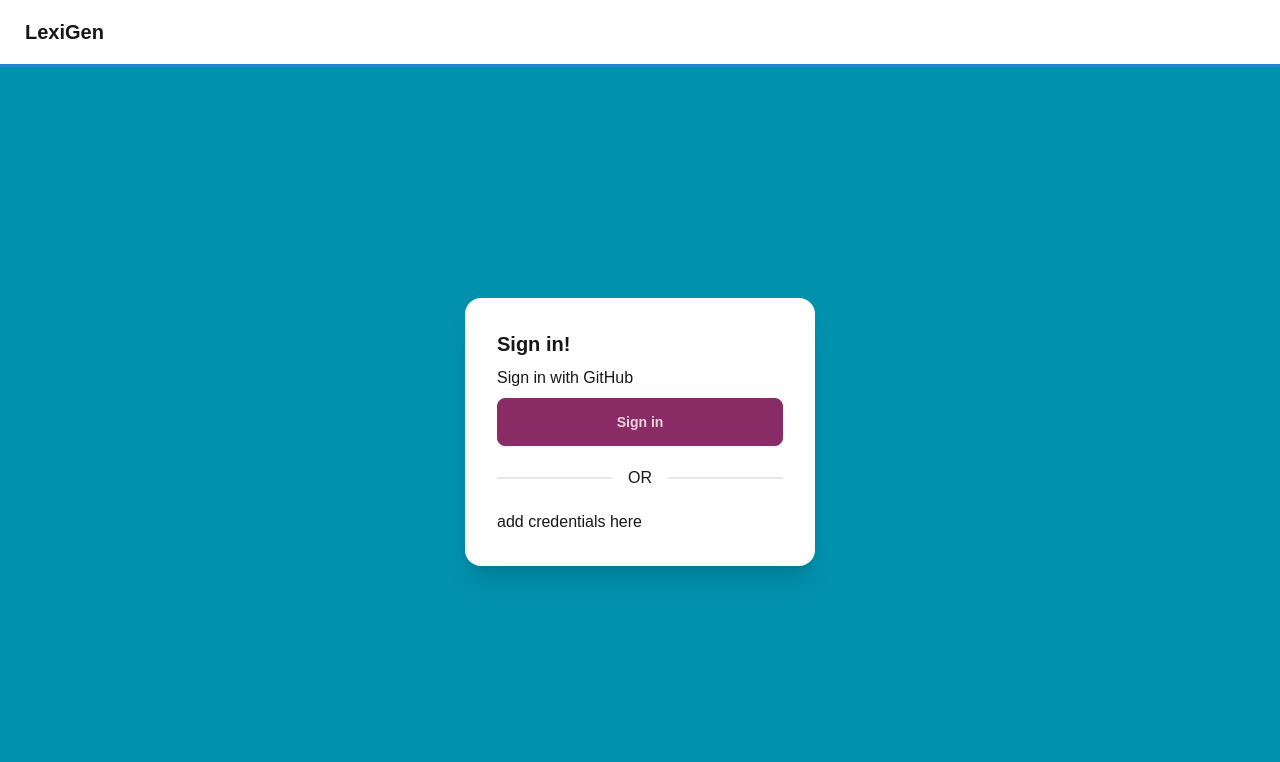
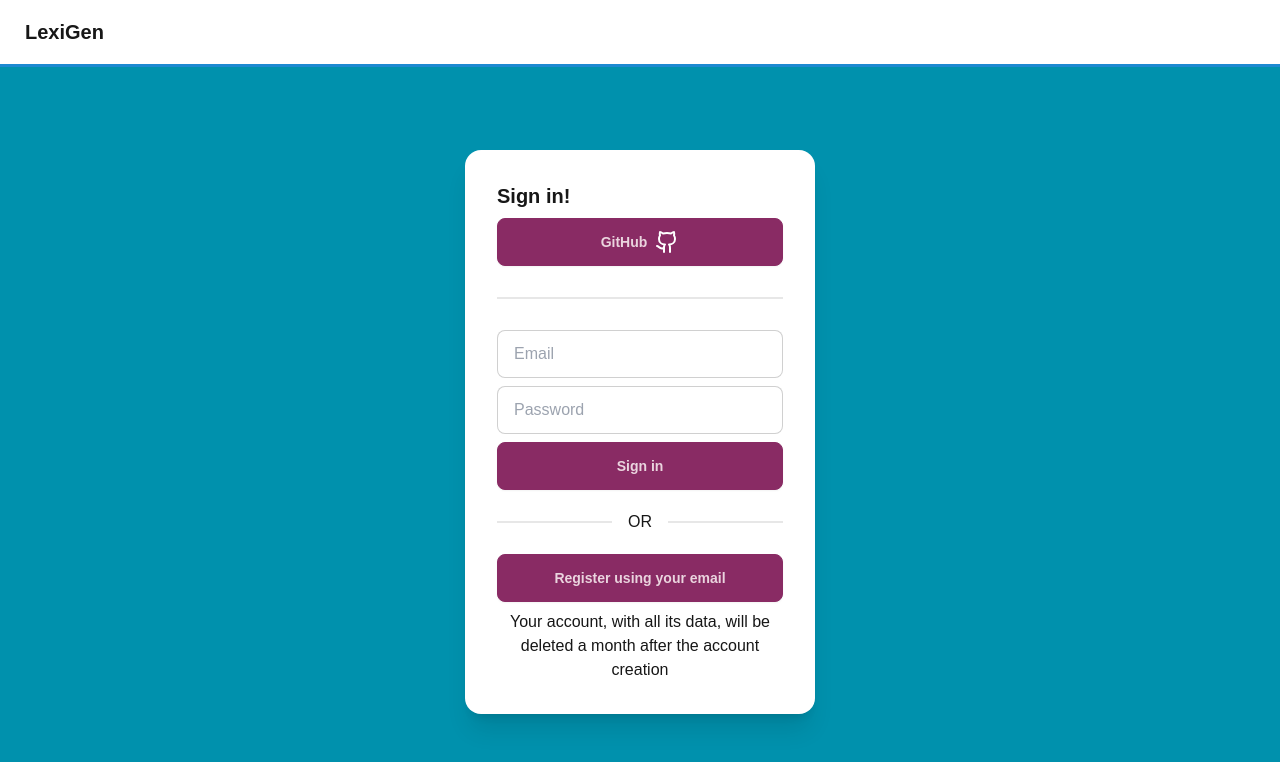
Before and after one commit to EChatzidakis/ai-content-generator, a Next.js app: page /signin in a window 1280 px wide. Shown: the top 762 px of the page. Built offline with nearby package versions, Linux system fonts and the light colour scheme; no server answers.

Commit message:
Enhance authentication flow by adding user registration and updating password handling

```diff
--- a/src/app/api/auth/[...nextauth]/route.ts
+++ b/src/app/api/auth/[...nextauth]/route.ts
@@ -3,11 +3,10 @@ import GithubProvider from 'next-auth/providers/github';
 import CredentialsProvider from 'next-auth/providers/credentials';
 import bcrypt from 'bcrypt';
 import type { AuthOptions } from 'next-auth';
-import { createUser, getUserByProviderUserId, getUserByEmail } from '@/services/userService';
+import { createUserFromProvider, getUserByProviderUserId, getUserByEmail, getUserById } from '@/services/userService';
 
 // For more information on options, go to:
 // https://next-auth.js.org/configuration/options
-// TODO Add credentials provider
 
 export const authOptions: AuthOptions = {
   providers: [
@@ -31,12 +30,18 @@ export const authOptions: AuthOptions = {
           throw new Error('No user found with this email');
         }
 
-        const isPasswordValid = await bcrypt.compare(credentials.password, user.password);
-        if (!isPasswordValid) {
+        if (!user.password_hash) {
+          throw new Error('User has no password set');
+        }
+
+        const isMatch = await bcrypt.compare(credentials.password, user.password_hash);
+        if (!isMatch) {
           throw new Error('Invalid password');
         }
 
-        return { id: user.id, name: user.name, email: user.email };
+        const { id, name, email, image_url } = user;
+
+        return { id, name, email, image_url };
       }
     })
   ],
@@ -49,19 +54,28 @@ export const authOptions: AuthOptions = {
       return baseUrl; // Always redirect to "/"
     },
     async signIn({ user, account }) {
-      const userProviderId = user.id;
-      const existingUser = await getUserByProviderUserId(userProviderId);
-      console.log('existingUser:', existingUser);
-      if (!existingUser) {
-        if (!account) {
-          console.error('Account is null');
+      const authType = account?.type || 'credentials';
+
+      if (authType === 'credentials') {
+        const _user = await getUserById(user.id);
+        if (!_user) {
+          console.error('User not found');
           return false;
         }
+      } else {
+        const userProviderId = user.id;
+        const existingUser = await getUserByProviderUserId(userProviderId);
 
-        console.log('User not found, creating user');
-        await createUser(user, account);
+        if (!existingUser) {
+          if (!account) {
+            console.error('Account is null');
+            return false;
+          }
+
+          console.warn('User not found, creating user');
+          await createUserFromProvider(user, account);
+        }
       }
-
       return true;
     },
     async session({ session, token, user }) {
--- a/src/app/signin/page.tsx
+++ b/src/app/signin/page.tsx
@@ -1,35 +1,113 @@
 'use client';
-import React from 'react';
+import axios from 'axios';
+import React, { useState } from 'react';
 import { signIn } from 'next-auth/react';
-import Card from '../../components/ui/Card';
-import Divider from '../../components/ui/Divider';
-import Button from '../../components/ui/Button';
+import { Button, Card, Divider, Input } from '../../components/ui';
+import { IconGithub } from '../../components/ui/icons';
 
 const SignIn = () => {
-  const cardContent = (
+  const [name, setName] = useState('');
+  const [email, setEmail] = useState('');
+  const [password, setPassword] = useState('');
+  const [showRegister, setShowRegister] = useState(false);
+  const [isLoading, setIsLoading] = useState(false);
+
+  const handleSetShowRegister = () => setShowRegister(!showRegister);
+
+  const handleRegister = async () => {
+    setIsLoading(true);
+    try {
+      const response = await axios.post('/api/user', { name, email, password });
+
+      if (response.status === 201) {
+        // Auto sign in the user after registration
+        await signIn('credentials', { email, password });
+      }
+    }
+    catch (error) {
+      console.error(error);
+    }
+    finally {
+      setIsLoading(false);
+    }
+  };
+
+  const credentials = (
     <>
-      <p>Sign in with GitHub</p>
-      <Button
-        onClick={() => signIn('github')}
-        color="black"
-      >
+      <Input placeholder="Email" value={email} onChange={setEmail} />
+      <Input
+        placeholder="Password"
+        value={password}
+        onChange={setPassword}
+        type="password"
+      />
+      <Button onClick={() => signIn('credentials', { email, password })}>
         Sign in
       </Button>
-      <Divider text="OR" />
-      <p>add credentials here</p>
     </>
   );
 
+  const provider = (
+    <>
+      <Button onClick={() => signIn('github')} color="black">
+        GitHub
+        <IconGithub />
+      </Button>
+    </>
+  );
+
+  const registerPanel = (
+    <>
+      <Input placeholder="Username" value={name} onChange={setName} />
+      <Input placeholder="Email" value={email} onChange={setEmail} />
+      <Input
+        placeholder="Password"
+        value={password}
+        onChange={setPassword}
+        type="password"
+      />
+      <div>
+        <p>
+          Your account, with all its data, will be deleted a month after the
+          account creation
+        </p>
+      </div>
+      <Button onClick={handleRegister}>
+        Register
+      </Button>
+    </>
+  );
+
+  const cardContent = (
+    <>
+      {provider}
+      <Divider />
+      {credentials}
+      <Divider text="OR" />
+      <Button onClick={handleSetShowRegister}>Register using your email</Button>
+      <div className="text-center">
+        <p>
+          Your account, with all its data, will be deleted a month after the
+          account creation
+        </p>
+      </div>
+    </>
+  );
+
+  const cardBody = showRegister ? registerPanel : cardContent;
+  const cardTitle = showRegister ? 'Register!' : 'Sign in!';
+
+  console.log('isLoading: ', isLoading);
   return (
     <Card
-      title="Sign in!"
+      title={cardTitle}
       hasButton={false}
       buttonName="Sign in"
       isButtonDisabled={false}
       onButtonClick={() => signIn('github')}
-      widthClass='w-[350px]'
+      widthClass="w-[350px]"
     >
-      {cardContent}
+      {cardBody}
     </Card>
   );
 };
```
